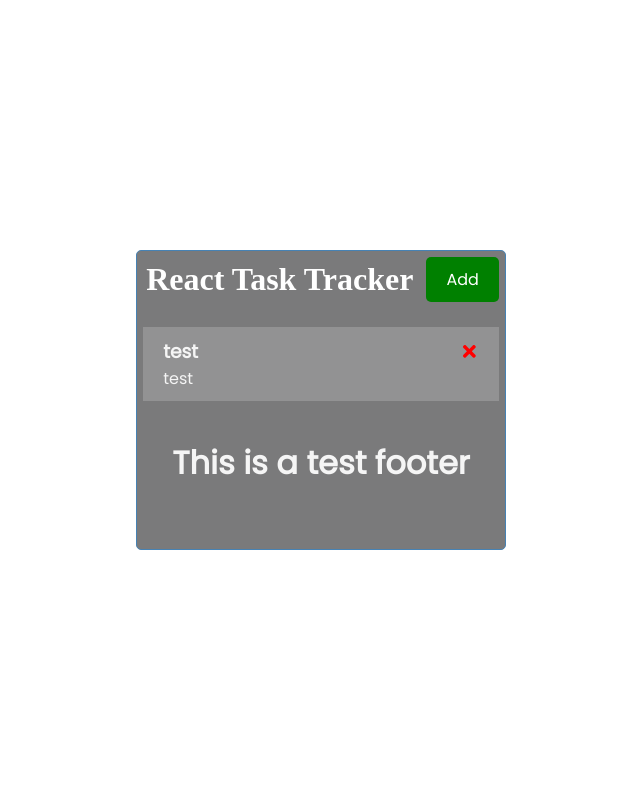
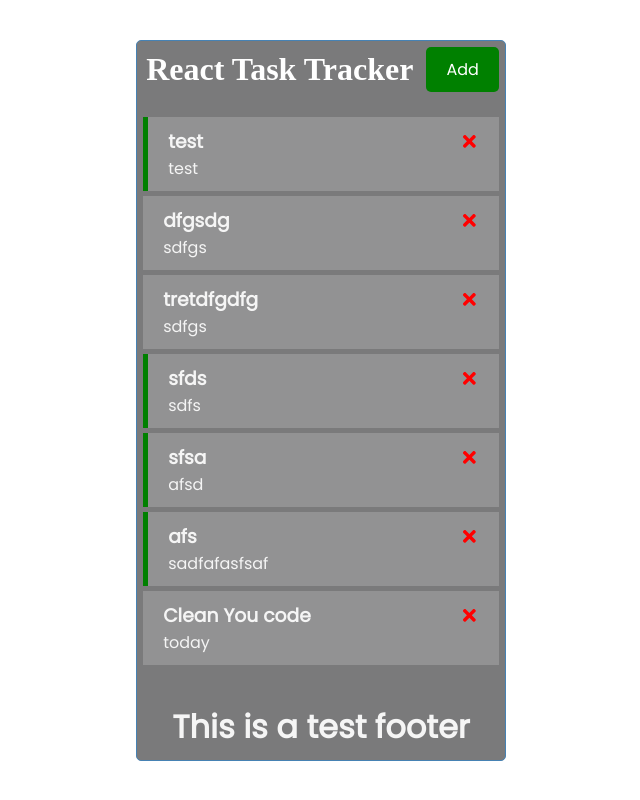
Before and after one commit to ibrahimrahimi/tackt-tracker-react, a React (Create React App) app in the folder tack-tracker/: page / in a window 1280 px wide. Shown: the whole page, without its empty margins (319-959 px from the left). Built offline with nearby package versions, Linux system fonts and the light colour scheme; data requests are answered from the project's data file.

Commit message:
Fix add task issue.

```diff
--- a/tack-tracker/db.json
+++ b/tack-tracker/db.json
@@ -3,8 +3,44 @@
     {
       "text": "test",
       "day": "test",
+      "reminder": true,
+      "id": 1
+    },
+    {
+      "text": "dfgsdg",
+      "day": "sdfgs",
       "reminder": false,
-      "id": 1
+      "id": 2
+    },
+    {
+      "text": "tretdfgdfg",
+      "day": "sdfgs",
+      "reminder": false,
+      "id": 3
+    },
+    {
+      "text": "sfds",
+      "day": "sdfs",
+      "reminder": true,
+      "id": 4
+    },
+    {
+      "text": "sfsa",
+      "day": "afsd",
+      "reminder": true,
+      "id": 5
+    },
+    {
+      "text": "afs",
+      "day": "sadfafasfsaf",
+      "reminder": true,
+      "id": 6
+    },
+    {
+      "text": "Clean You code",
+      "day": "today",
+      "reminder": false,
+      "id": 7
     }
   ]
 }
--- a/tack-tracker/package.json
+++ b/tack-tracker/package.json
@@ -10,7 +10,8 @@
     "npm-watch": "^0.11.0",
     "react": "^18.2.0",
     "react-dom": "^18.2.0",
-    "react-scripts": "5.0.1",
+    "react-icons": "^4.6.0",
+    "react-scripts": "^5.0.1",
     "web-vitals": "^2.1.4"
   },
   "scripts": {
--- a/tack-tracker/src/App.js
+++ b/tack-tracker/src/App.js
@@ -1,4 +1,4 @@
-import { useState, useEffect } from 'react'
+import React, { useState, useEffect } from 'react'
 import Header from "./components/Header";
 import Footer from "./components/Footer";
 import Tasks from "./components/Tasks";
@@ -44,11 +44,10 @@ function App() {
       body: JSON.stringify(task),
     })
 
-    const data = res.json()
-    setTasks([...tasks, task])
+    const data = await res.json()
+    setTasks([...tasks, data])
 
     // const id = Math.floor(Math.random() * 10000 + 1)
-
     // const newTask = {id, ...task}
     // setTasks([...tasks, newTask])
   }
```
Also changed, not shown: 1 other file (tests, documents, lock files or other folders).
